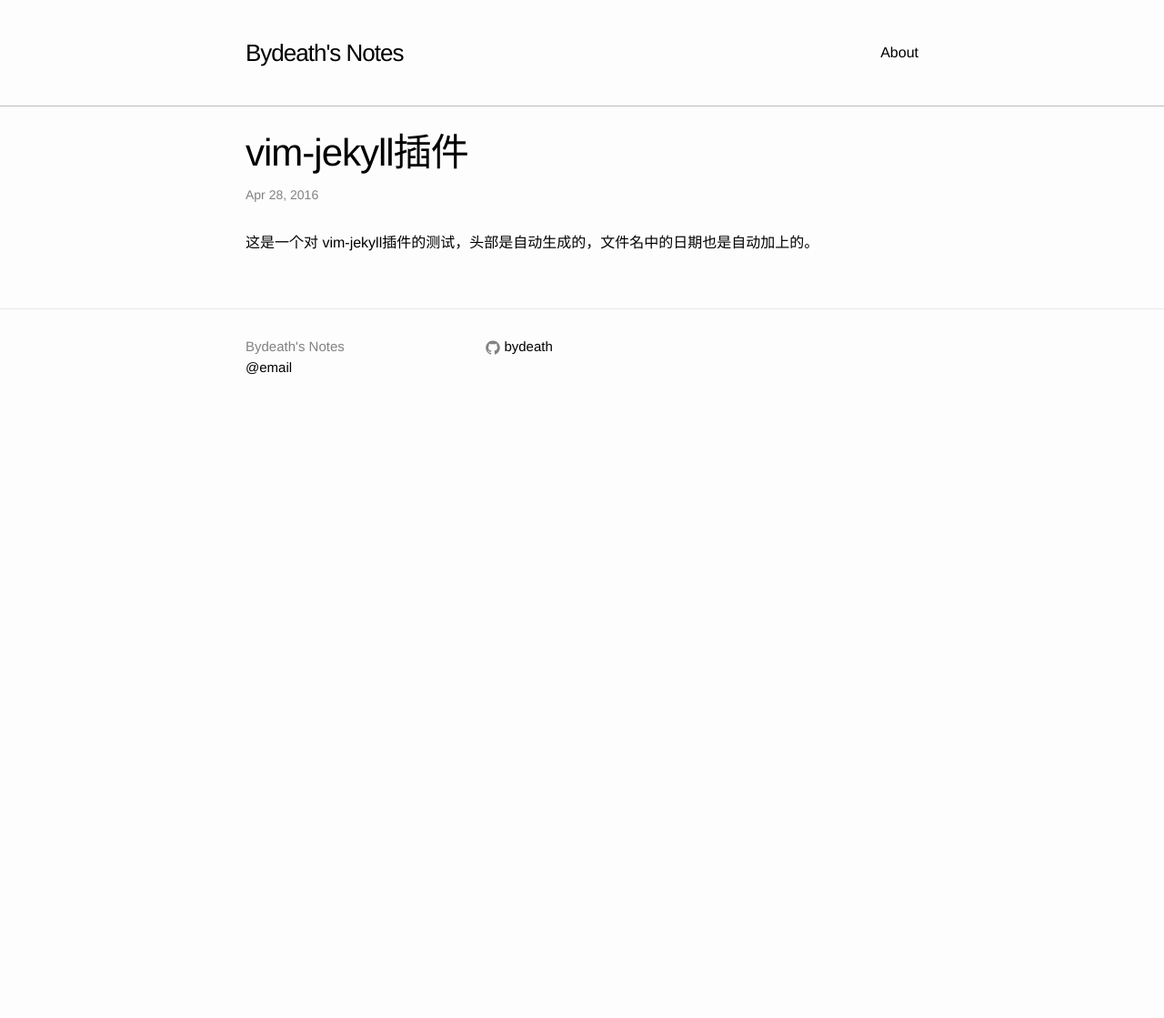
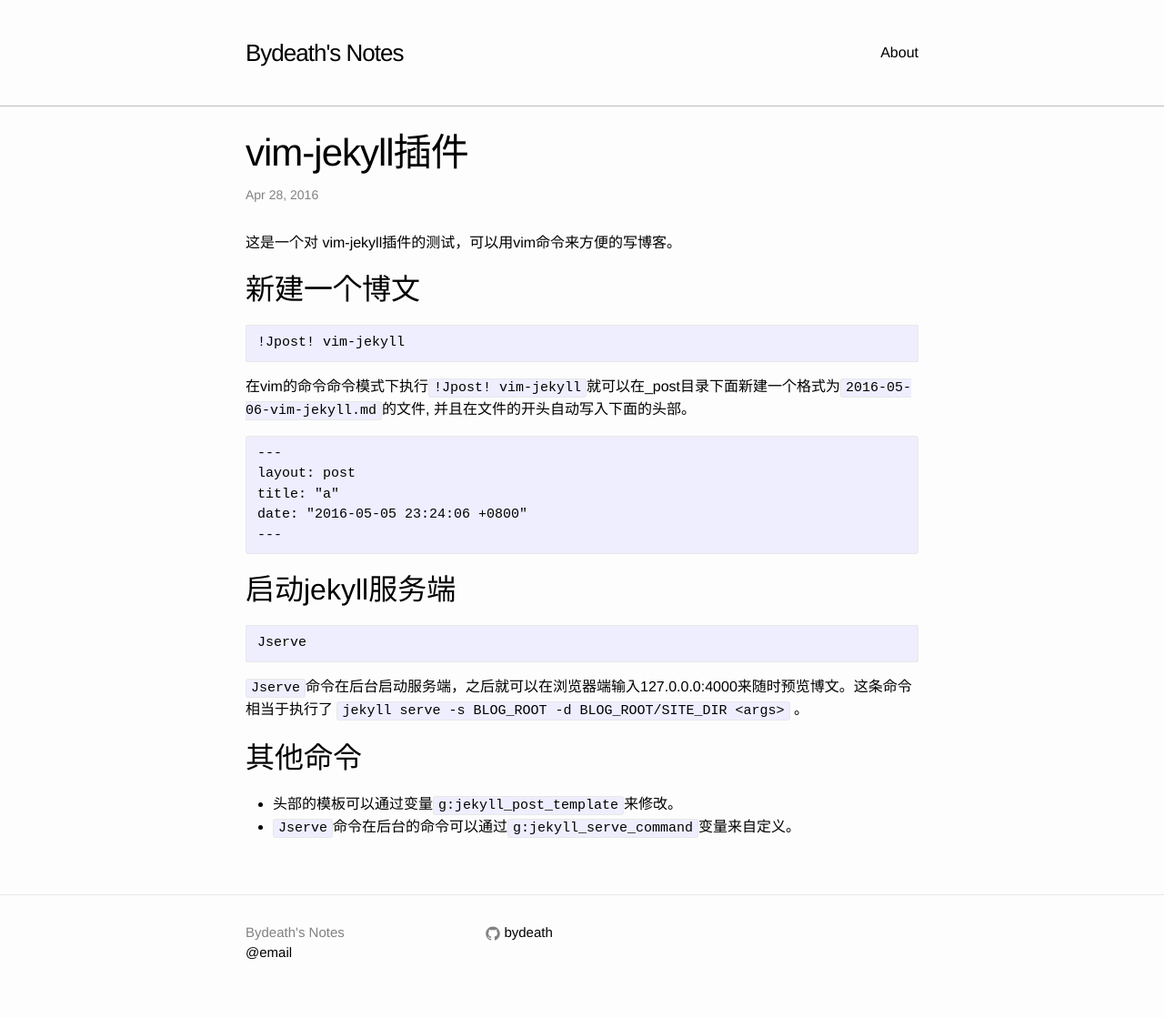
Before and after one commit to bydeath/bydeath.github.io, a Jekyll site: the page built from _posts/2016-04-29-vim-jekyll.markdown, in a window 1280 px wide. Shown: the whole page at 91% size. Built offline with Jekyll 4.4.1, drawn with Linux system fonts in a browser that asks for light colours; before the commit the page ends 900 px from its top, so only the background shows below that.

Commit message:
add a post looking local port,modified the post vim-jekyll

````diff
--- a/_posts/2016-04-29-vim-jekyll.markdown
+++ b/_posts/2016-04-29-vim-jekyll.markdown
@@ -5,4 +5,28 @@ date: "2016-04-29 02:16:55 +0800"
 categories: vim
 ---
 
-这是一个对 vim-jekyll插件的测试，头部是自动生成的，文件名中的日期也是自动加上的。
+这是一个对 vim-jekyll插件的测试，可以用vim命令来方便的写博客。
+
+## 新建一个博文
+```
+!Jpost! vim-jekyll
+```
+在vim的命令命令模式下执行`!Jpost! vim-jekyll`就可以在_post目录下面新建一个格式为`2016-05-06-vim-jekyll.md`的文件, 并且在文件的开头自动写入下面的头部。
+
+<pre>
+---
+layout: post
+title: "a"
+date: "2016-05-05 23:24:06 +0800"
+---
+</pre>
+
+## 启动jekyll服务端
+```
+Jserve
+```
+`Jserve`命令在后台启动服务端，之后就可以在浏览器端输入127.0.0.0:4000来随时预览博文。这条命令相当于执行了 `jekyll serve -s BLOG_ROOT -d BLOG_ROOT/SITE_DIR <args>` 。
+
+## 其他命令
+* 头部的模板可以通过变量`g:jekyll_post_template`来修改。
+* `Jserve`命令在后台的命令可以通过`g:jekyll_serve_command`变量来自定义。
````
Also changed, not shown: _posts/2016-05-05-local-port-look.md (added, +20 -0 lines).
